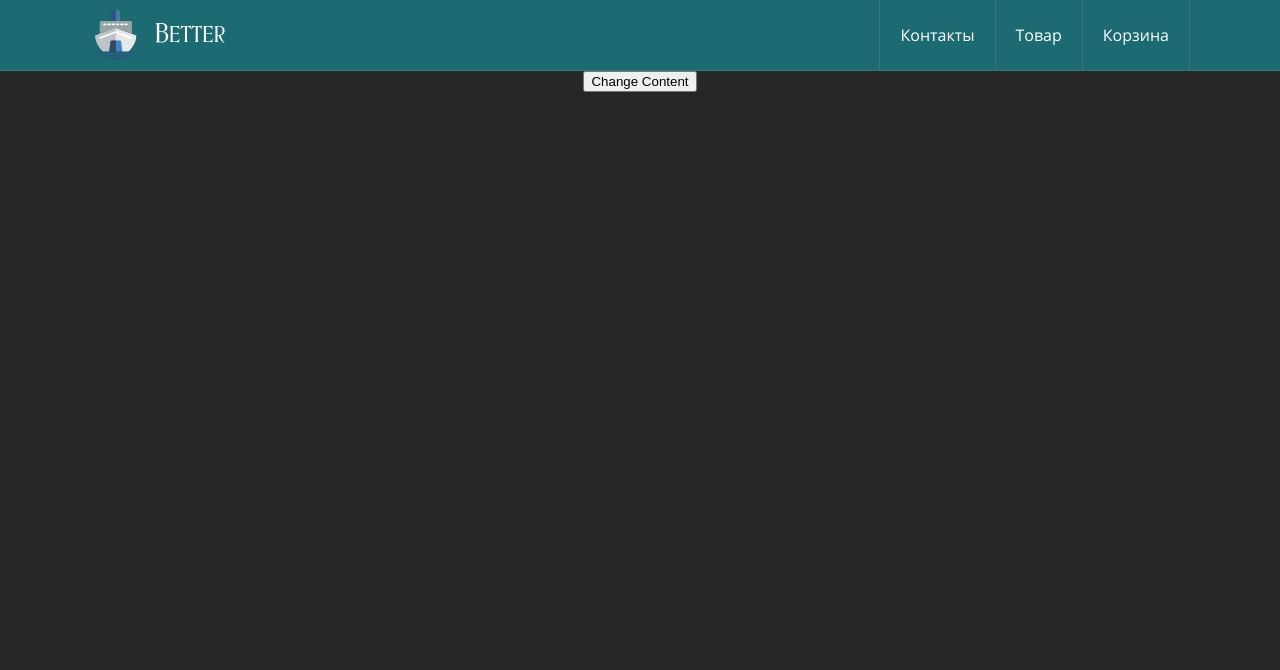
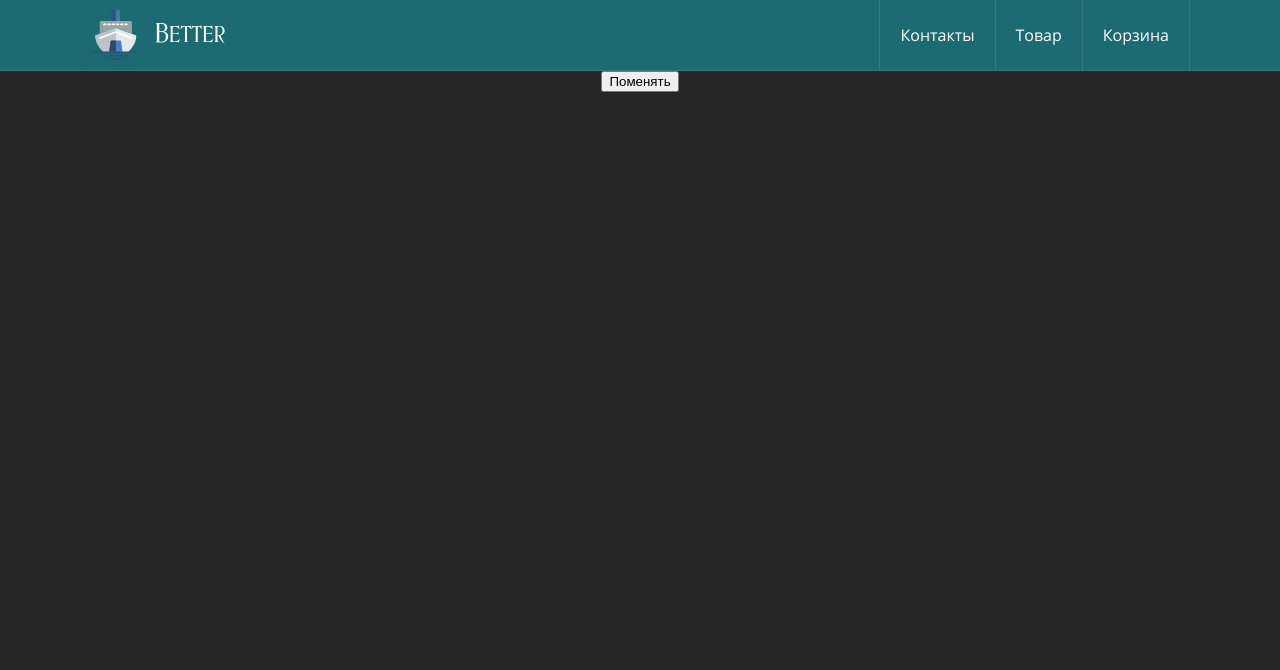
Before and after one commit to MikhailPetrov8/better, a PHP site: page /tovar.php in a window 1280 px wide. Shown: the top 670 px of the page. Run offline with PHP 8.4, Linux system fonts and the light colour scheme.

Commit message:
поменял кнопку

```diff
--- a/tovar.php
+++ b/tovar.php
@@ -21,7 +21,7 @@
     </header>
     <div id="content">
     <div id="demo">
-            <button type="button" onclick="loadDoc()">Change Content</button>
+            <button type="button" onclick="loadDoc()">Поменять</button>
         </div>
         <script>
         /*function loadDoc() {
```
